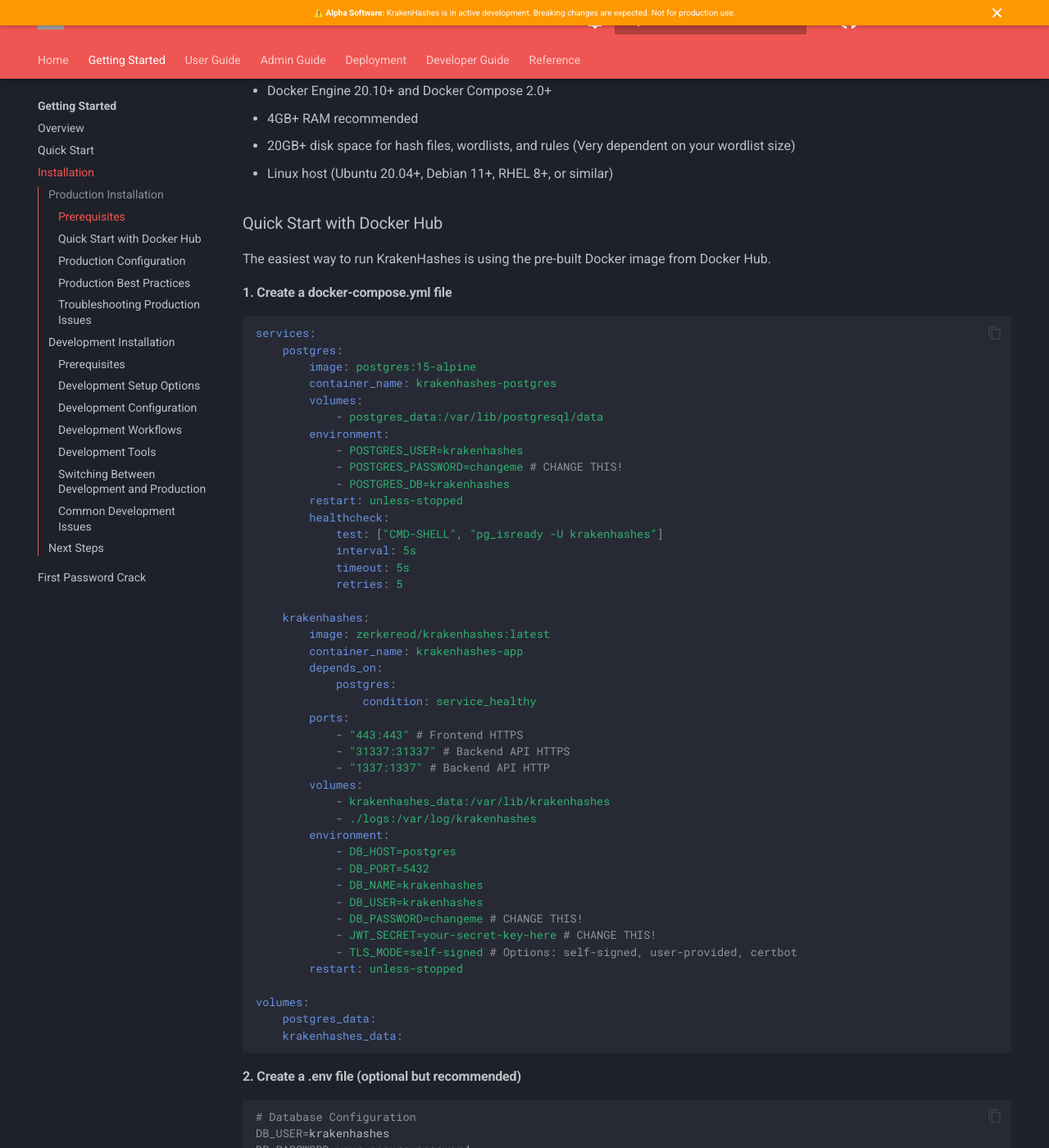
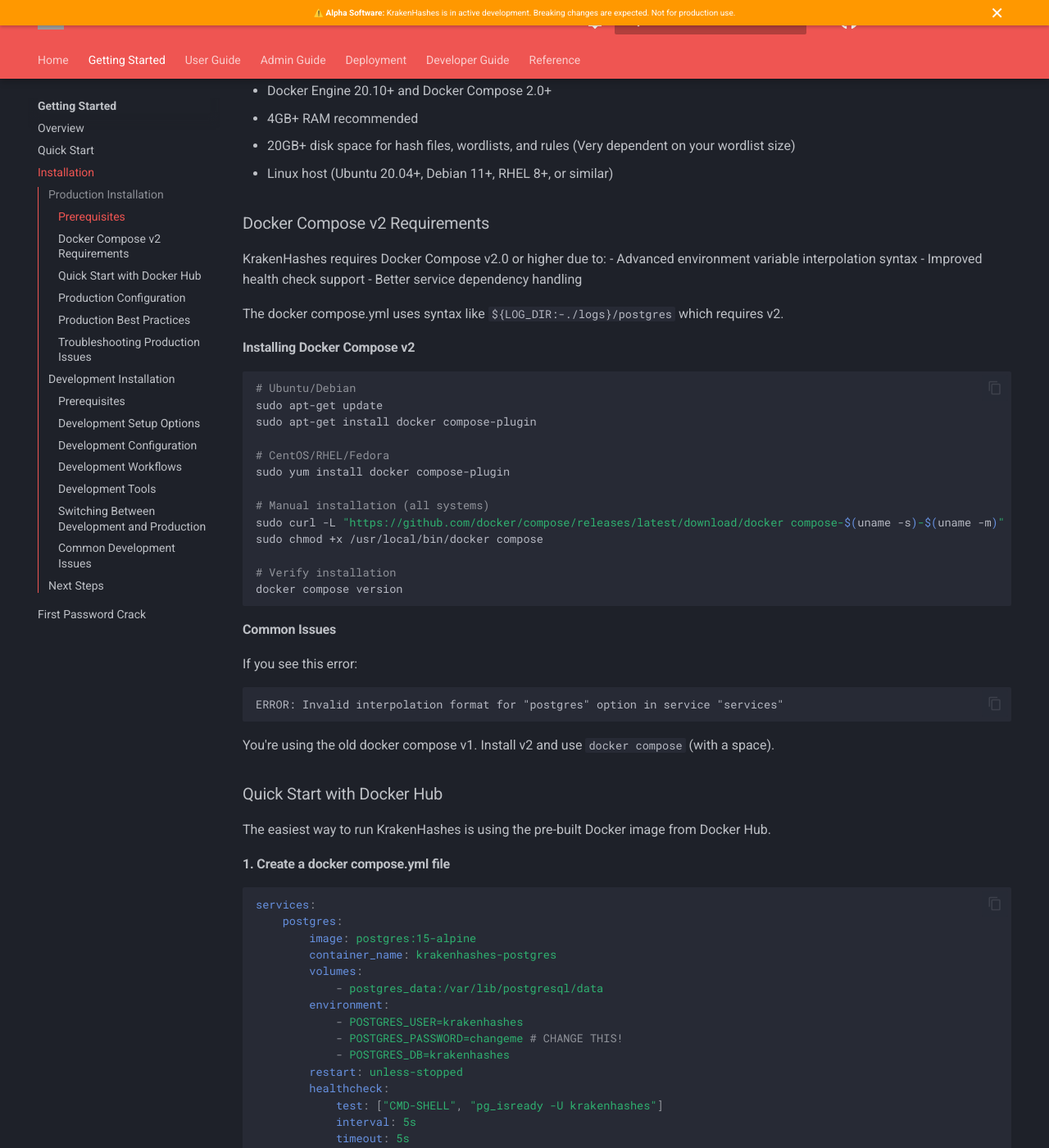
Before and after one commit to robert-iw3/krakenhashes, an MkDocs documentation site: the page built from docs/getting-started/installation.md, in a window 1280 px wide and 1400 px high, scrolled down 363 px. Shown: the whole window at 82% size. Built offline with MkDocs 1.6.1 and Material for MkDocs 9.7.7, drawn with Linux system fonts in a browser that asks for light colours; comment, search, counter and statistics services are not loaded; the version menu is left out; some of the changed text lies outside the part shown; grey boxes are pictures that could not be loaded.

Commit message:
docs: update installation and deployment documentation
Enhanced documentation to reflect v0.9.5 improvements and provide
clearer guidance for various deployment scenarios.

## Documentation Updates

### Installation Guide
- Updated Docker Compose configuration examples
- Added guidance for external database configurations
- Clarified environment variable usage
- Enhanced troubleshooting section for networking issues

### Quick Start Guide
- Improved step-by-step instructions
- Added examples for different deployment scenarios
- Updated configuration examples to match v0.9.5 changes
- Enhanced clarity for first-time users

### Deployment Documentation
- Added Docker Compose best practices
- Updated environment variable documentation
- Included network configuration guidance
- Added troubleshooting for common issues

### General Improvements
- Synchronized documentation with v0.9.5 features
- Improved consistency across all guides
- Added missing configuration options
- Enhanced examples with real-world scenarios

These updates ensure the documentation accurately reflects the
flexible database connectivity options introduced in v0.9.5.

````diff
--- a/docs/getting-started/installation.md
+++ b/docs/getting-started/installation.md
@@ -11,11 +11,47 @@
 -   20GB+ disk space for hash files, wordlists, and rules (Very dependent on your wordlist size)
 -   Linux host (Ubuntu 20.04+, Debian 11+, RHEL 8+, or similar)
 
+### Docker Compose v2 Requirements
+
+KrakenHashes requires Docker Compose v2.0 or higher due to:
+- Advanced environment variable interpolation syntax
+- Improved health check support
+- Better service dependency handling
+
+The docker compose.yml uses syntax like `${LOG_DIR:-./logs}/postgres` which requires v2.
+
+#### Installing Docker Compose v2
+
+```bash
+# Ubuntu/Debian
+sudo apt-get update
+sudo apt-get install docker compose-plugin
+
+# CentOS/RHEL/Fedora
+sudo yum install docker compose-plugin
+
+# Manual installation (all systems)
+sudo curl -L "https://github.com/docker/compose/releases/latest/download/docker compose-$(uname -s)-$(uname -m)" -o /usr/local/bin/docker compose
+sudo chmod +x /usr/local/bin/docker compose
+
+# Verify installation
+docker compose version
+```
+
+#### Common Issues
+
+If you see this error:
+```
+ERROR: Invalid interpolation format for "postgres" option in service "services"
+```
+
+You're using the old docker compose v1. Install v2 and use `docker compose` (with a space).
+
 ### Quick Start with Docker Hub
 
 The easiest way to run KrakenHashes is using the pre-built Docker image from Docker Hub.
 
-#### 1. Create a docker-compose.yml file
+#### 1. Create a docker compose.yml file
 
 ```yaml
 services:
@@ -90,10 +126,10 @@
 docker pull zerkereod/krakenhashes:latest
 
 # Start the services
-docker-compose up -d
+docker compose up -d
 
 # Check logs
-docker-compose logs -f
+docker compose logs -f
 ```
 
 #### 4. Access the Application
@@ -200,13 +236,13 @@
 
 ```bash
 # All logs
-docker-compose logs -f
+docker compose logs -f
 
 # Specific service
-docker-compose logs -f backend
+docker compose logs -f backend
 
 # Check for errors
-docker-compose logs | grep -i error
+docker compose logs | grep -i error
 ```
 
 ### Production Best Practices
@@ -236,7 +272,7 @@
     docker pull zerkereod/krakenhashes:latest
 
     # Recreate container with new image
-    docker-compose up -d --force-recreate krakenhashes
+    docker compose up -d --force-recreate krakenhashes
     ```
 
 ### Troubleshooting Production Issues
@@ -245,7 +281,7 @@
 
 ```bash
 # Check logs
-docker-compose logs krakenhashes
+docker compose logs krakenhashes
 
 # Check if ports are already in use
 netstat -tlnp | grep -E "443|31337|1337|5432"
@@ -258,7 +294,7 @@
 docker exec krakenhashes-app nc -zv postgres 5432
 
 # Check database logs
-docker-compose logs postgres
+docker compose logs postgres
 ```
 
 #### Permission issues
@@ -297,10 +333,10 @@
 
     ```bash
     # Start all services with hot-reloading
-    docker-compose -f docker-compose.dev.yml up
+    docker compose -f docker compose.dev.yml up
 
     # Or run in background
-    docker-compose -f docker-compose.dev.yml up -d
+    docker compose -f docker compose.dev.yml up -d
     ```
 
 3. **Access the services**
@@ -313,10 +349,10 @@
 
     ```bash
     # All services
-    docker-compose -f docker-compose.dev.yml logs -f
+    docker compose -f docker compose.dev.yml logs -f
 
     # Specific service
-    docker-compose -f docker-compose.dev.yml logs -f backend
+    docker compose -f docker compose.dev.yml logs -f backend
     ```
 
 The development environment features:
@@ -339,7 +375,7 @@
 
     ```bash
     cd backend
-    docker-compose up -d
+    docker compose up -d
     cd ..
     ```
 
@@ -416,8 +452,8 @@
 docker build -f Dockerfile.prod -t krakenhashes:local .
 
 # Test production build locally
-docker-compose down
-docker-compose up -d
+docker compose down
+docker compose up -d
 ```
 
 #### Database Migrations
@@ -465,14 +501,14 @@
 
 ```bash
 # Stop development environment
-docker-compose -f docker-compose.dev.yml down
+docker compose -f docker compose.dev.yml down
 
 # Start production environment
-docker-compose up -d
+docker compose up -d
 
 # Switch back to development
-docker-compose down
-docker-compose -f docker-compose.dev.yml up
+docker compose down
+docker compose -f docker compose.dev.yml up
 ```
 
 ### Common Development Issues
````
Also changed, not shown: docs/deployment/docker-compose.md (+2 -0 lines), docs/developer/index.md (+0 -1 lines), docs/getting-started/quick-start.md (+25 -14 lines), docs/index.md (+12 -7 lines), docs/quick-start.md (+27 -16 lines).
